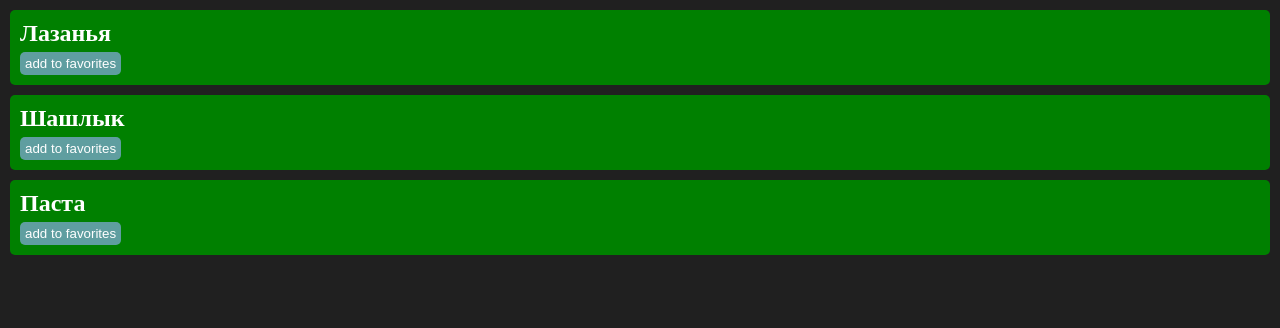
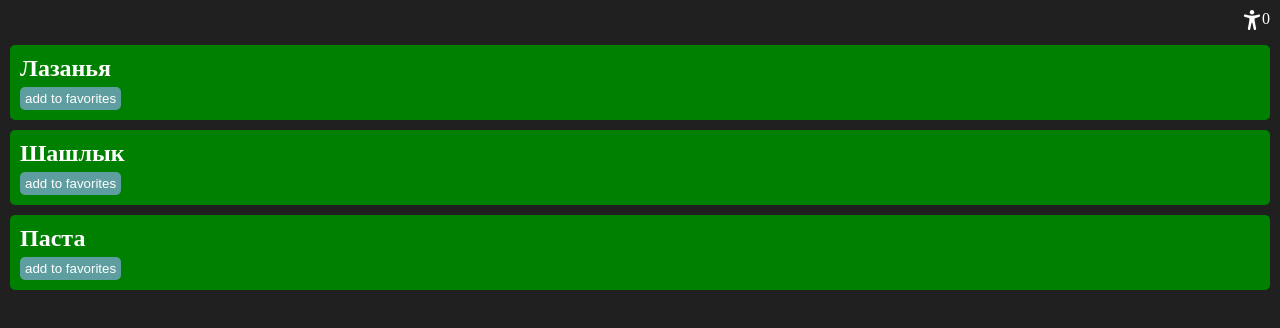
Before and after one commit to PanSerg/Redux-app, a React (Vite) app in the folder Redux-app/: page / in a window 1280 px wide. Shown: the top 328 px of the page. Built offline with nearby package versions, Linux system fonts and the light colour scheme.

Commit message:
change Header

```diff
--- a/Redux-app/src/components/App.jsx
+++ b/Redux-app/src/components/App.jsx
@@ -1,10 +1,11 @@
 import RecipeItem from './recipe-item/RecipeItem';
+import Header from './header/Header';
 
 function App() {
 
   return (
     <section>
-
+      <Header />
       <div>
         <RecipeItem recipe={{
           id: 1,
--- /dev/null
+++ b/Redux-app/src/components/header/Header.jsx
@@ -0,0 +1,14 @@
+import { useFavorites } from '../../hooks/useFavorites';
+import styles from './Header.module.css';
+import { IoAccessibility } from "react-icons/io5";
+
+export default function Header() {
+  const { favorites } = useFavorites();
+
+  return (
+    <header className={styles.header}>
+    <IoAccessibility fontSize={20}/>
+    <span>{favorites.length}</span>
+    </header>
+  )
+}
--- a/Redux-app/src/components/header/Header.module.css
+++ b/Redux-app/src/components/header/Header.module.css
@@ -1,4 +1,21 @@
 .header{
     display: flex;
     justify-content: end;
+    padding: 10px 10px 5px;
+    position: relative;
+};
+
+.header > span {
+    font-size: 10px;
+    background-color: rgb(210, 30, 30);
+    border-radius: 1px;
+    width: 12px;
+    height: 12px;
+    display: flex;
+    align-items: center;
+    justify-content: center;
+    padding-bottom: 1px;
+    position: absolute;
+    top: 20px;
+    right: 20px;
 }
--- a/Redux-app/src/components/recipe-item/RecipeItem.jsx
+++ b/Redux-app/src/components/recipe-item/RecipeItem.jsx
@@ -1,9 +1,9 @@
-import {useSelector } from 'react-redux';
 import styles from './RecipeItem.module.css';
 import { useActions } from '../../hooks/useActions';
+import { useFavorites } from '../../hooks/useFavorites';
 
 function RecipeItem({ recipe }) {
-  const {favorites} = useSelector(state => state);
+  const {favorites} = useFavorites();
 
   const {toggleFavorites} = useActions();
 
--- /dev/null
+++ b/Redux-app/src/hooks/useFavorites.js
@@ -0,0 +1,7 @@
+import { useSelector } from "react-redux";
+
+export const useFavorites = () => {
+  const { favorites } = useSelector((state) => state);
+
+  return { favorites };
+};
```
Also changed, not shown: Redux-app/src/components/header/Header.js (deleted, +0 -8 lines).
